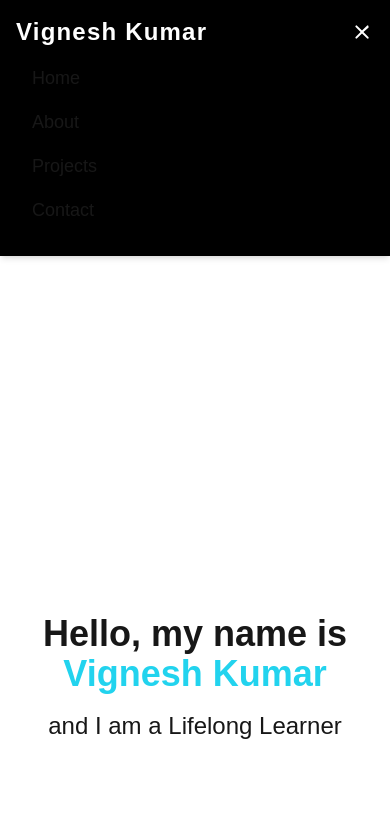
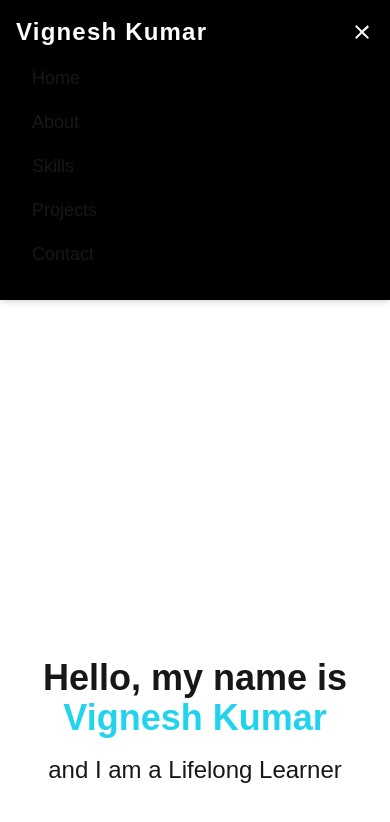
Before and after one commit to VighneshG/my-portfolio, a Next.js app: page / in a window 390 px wide. Both pictures are taken after a click on the button "Toggle Menu". Shown: the top 822 px of the page. Built offline with nearby package versions, Linux system fonts and the light colour scheme.

Commit message:
updated bnavbar with sills section for small screens

```diff
--- a/src/components/Navbar.tsx
+++ b/src/components/Navbar.tsx
@@ -118,6 +118,15 @@ const Navbar = () => {
             </li>
             <li>
               <Link
+                href="/skills"
+                className="block hover:text-gray-300 transition-colors duration-300"
+                onClick={toggleMenu}
+              >
+                Skills
+              </Link>
+            </li>
+            <li>
+              <Link
                 href="/projects"
                 className="block hover:text-gray-300 transition-colors duration-300"
                 onClick={toggleMenu}
```
